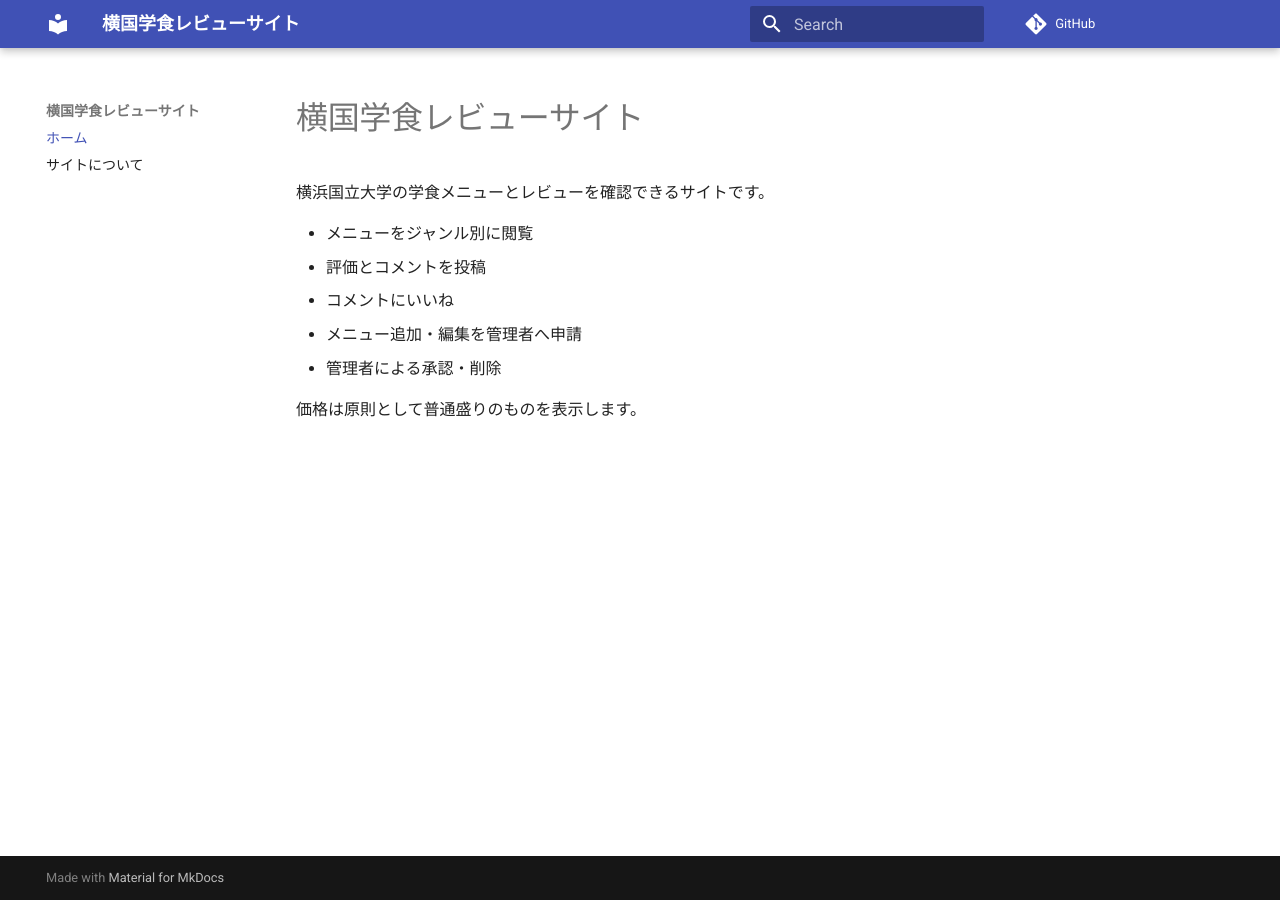
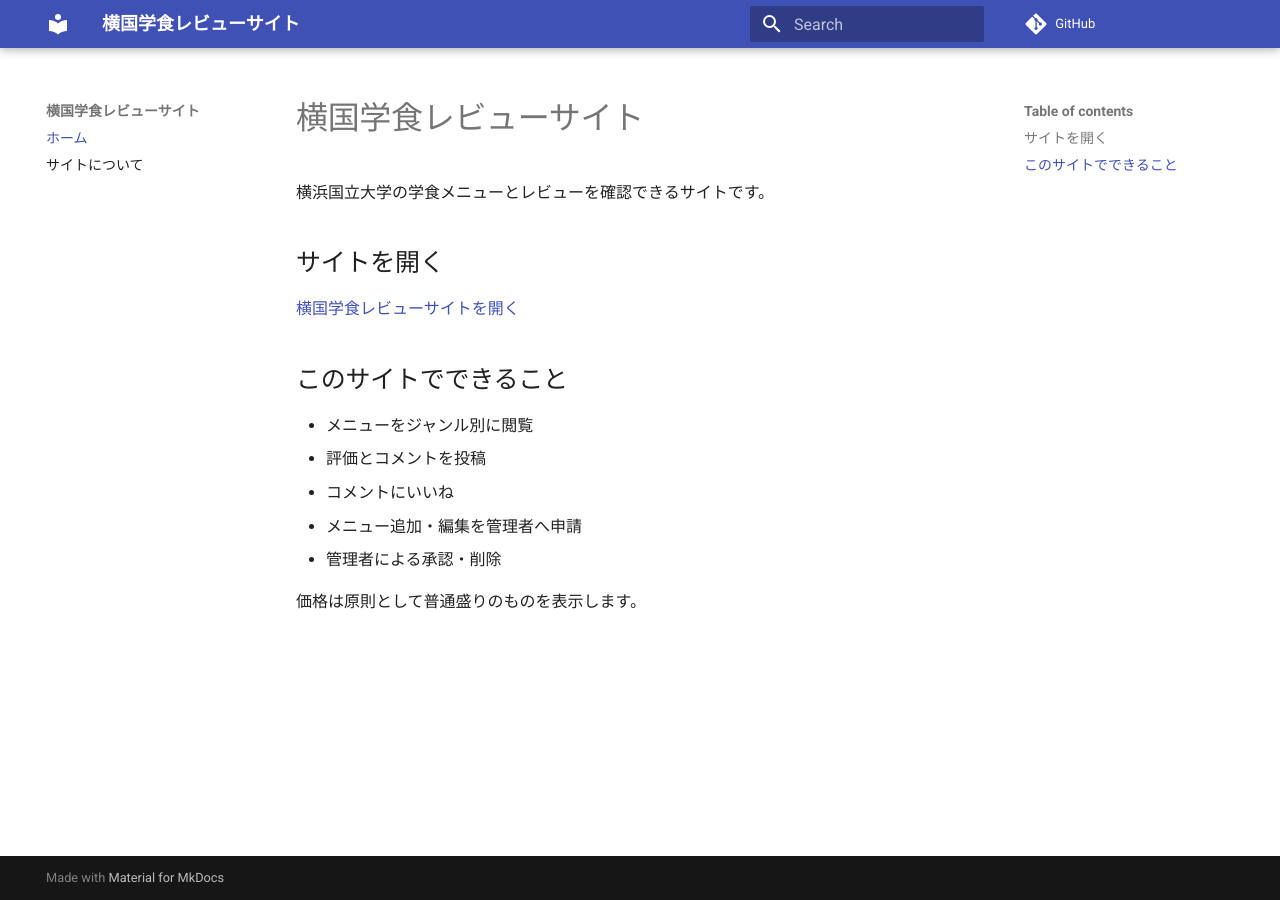
Before and after one commit to tkhf13db-png/streamlit-practice, an MkDocs documentation site: the page built from docs/index.md, in a window 1280 px wide. Built offline with MkDocs 1.6.1 and Material for MkDocs 9.7.7, drawn with Linux system fonts in a browser that asks for light colours; comment, search, counter and statistics services are not loaded; the version menu is left out.

Commit message:
Update GitHub Pages review site
Co-authored-by: Copilot <223556219+Copilot@users.noreply.github.com>

```diff
--- a/docs/index.md
+++ b/docs/index.md
@@ -1,6 +1,12 @@
 # 横国学食レビューサイト
 
 横浜国立大学の学食メニューとレビューを確認できるサイトです。
+
+## サイトを開く
+
+[横国学食レビューサイトを開く](https://app-practice-ptpbwytvshiz35mybrnbqt3.streamlit.app/)
+
+## このサイトでできること
 
 - メニューをジャンル別に閲覧
 - 評価とコメントを投稿
```
